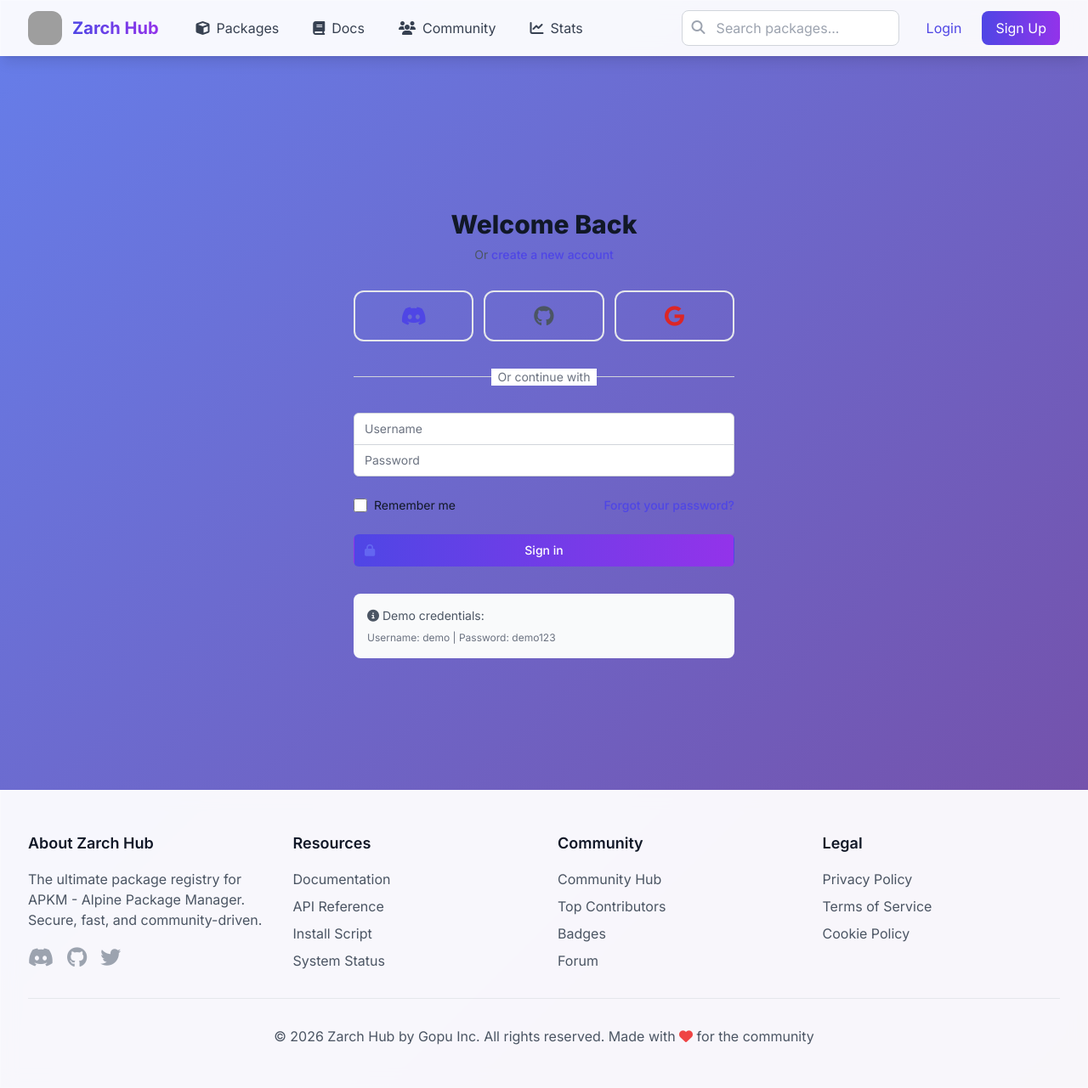
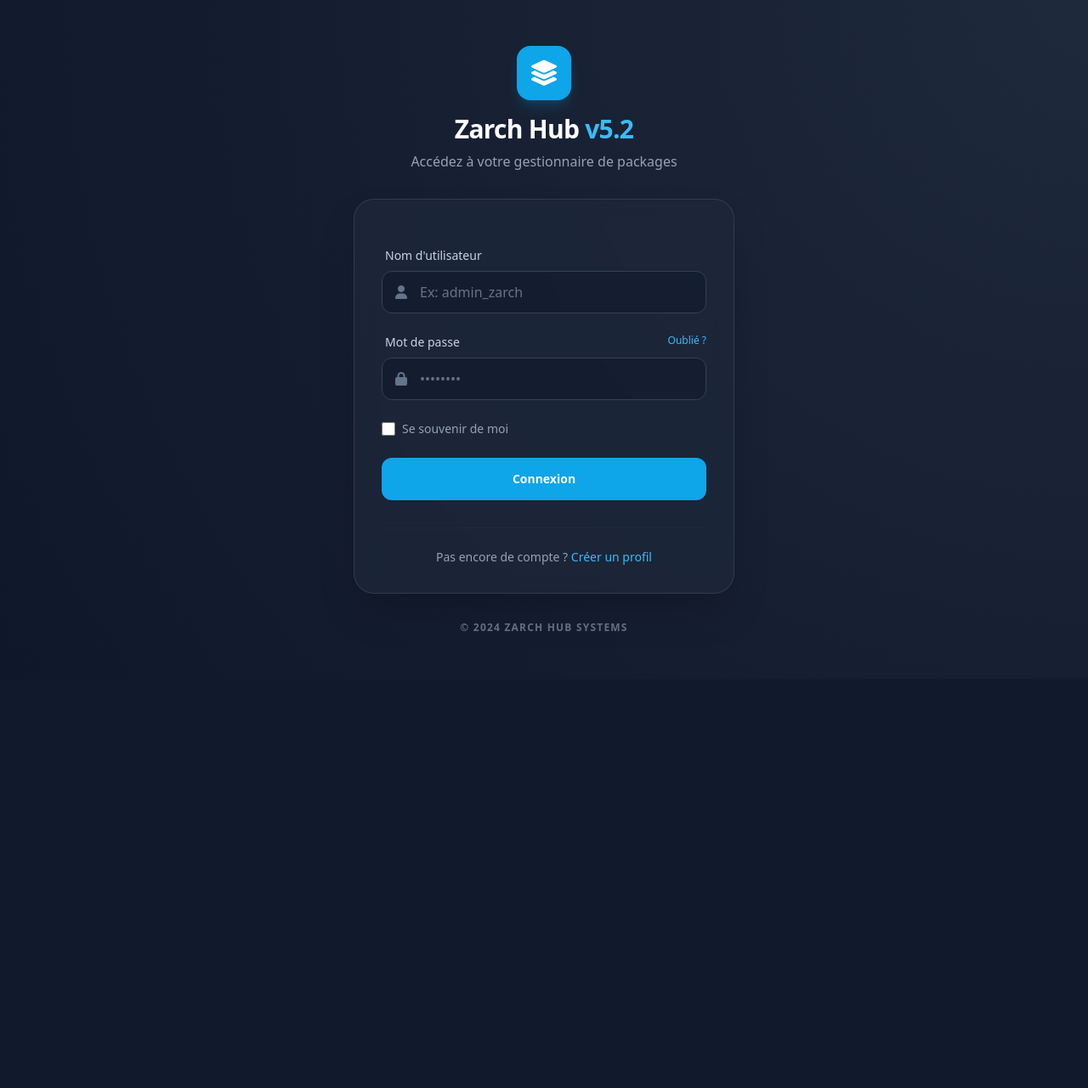
Before and after one commit to gopu-inc/gsql-badge, a Flask app: page /login in a window 1280 px wide. Shown: the whole page at 85% size. After the commit the page ends 743 px from the top, so only its background shows below. Run offline with Flask 3, Linux system fonts and the light colour scheme; parts of the project's set-up code (start-up, migrations or seed data) failed here and were passed over; some libraries are stand-ins or nearby versions; grey boxes are pictures that could not be loaded.

Commit message:
Update login.html

```diff
--- a/templates/login.html
+++ b/templates/login.html
@@ -1,107 +1,143 @@
-{% extends "base.html" %}
+<!DOCTYPE html>
+<html lang="fr">
+<head>
+    <meta charset="UTF-8">
+    <meta name="viewport" content="width=device-width, initial-scale=1.0">
+    <title>Zarch Hub - Connexion</title>
+    <script src="https://cdn.tailwindcss.com"></script>
+    <link href="https://cdnjs.cloudflare.com/ajax/libs/font-awesome/6.0.0/css/all.min.css" rel="stylesheet">
+    <style>
+        body {
+            background-color: #0f172a;
+            background-image: radial-gradient(circle at top right, #1e293b, #0f172a);
+            min-height: 100vh;
+        }
+        .glass-card {
+            background: rgba(30, 41, 59, 0.7);
+            backdrop-filter: blur(12px);
+            border: 1px solid rgba(255, 255, 255, 0.1);
+        }
+        .input-group:focus-within label {
+            color: #38bdf8;
+        }
+        .glow-button {
+            transition: all 0.3s ease;
+            box-shadow: 0 0 0 rgba(56, 189, 248, 0);
+        }
+        .glow-button:hover {
+            box-shadow: 0 0 20px rgba(56, 189, 248, 0.4);
+            transform: translateY(-1px);
+        }
+    </style>
+</head>
+<body class="flex items-center justify-center p-4">
 
-{% block title %}Login - Zarch Hub{% endblock %}
+    <div class="w-full max-w-md">
+        <!-- Logo / Header -->
+        <div class="text-center mb-8">
+            <div class="inline-flex items-center justify-center w-16 h-16 bg-sky-500 rounded-2xl mb-4 shadow-lg shadow-sky-500/20">
+                <i class="fas fa-layer-group text-white text-3xl"></i>
+            </div>
+            <h1 class="text-3xl font-bold text-white tracking-tight">Zarch Hub <span class="text-sky-400">v5.2</span></h1>
+            <p class="text-slate-400 mt-2">Accédez à votre gestionnaire de packages</p>
+        </div>
 
-{% block content %}
-<div class="min-h-screen flex items-center justify-center py-12 px-4 sm:px-6 lg:px-8" data-aos="fade-up">
-    <div class="max-w-md w-full space-y-8">
-        <div>
-            <h2 class="mt-6 text-center text-3xl font-extrabold text-gray-900">
-                Welcome Back
-            </h2>
-            <p class="mt-2 text-center text-sm text-gray-600">
-                Or
-                <a href="/register" class="font-medium text-indigo-600 hover:text-indigo-500">
-                    create a new account
-                </a>
+        <!-- Form Card -->
+        <div class="glass-card p-8 rounded-3xl shadow-2xl">
+            <form id="loginForm" class="space-y-6">
+                <!-- Message d'alerte (caché par défaut) -->
+                <div id="alertBox" class="hidden p-4 rounded-xl text-sm border flex items-start gap-3">
+                    <i id="alertIcon" class="fas mt-0.5"></i>
+                    <span id="alertMessage"></span>
+                </div>
+
+                <div class="input-group">
+                    <label for="username" class="block text-sm font-medium text-slate-300 mb-2 ml-1 transition-colors">Nom d'utilisateur</label>
+                    <div class="relative">
+                        <span class="absolute inset-y-0 left-0 pl-4 flex items-center text-slate-500">
+                            <i class="fas fa-user"></i>
+                        </span>
+                        <input type="text" id="username" name="username" required
+                            class="block w-full pl-11 pr-4 py-3 bg-slate-900/50 border border-slate-700 rounded-xl text-slate-100 placeholder-slate-500 focus:outline-none focus:ring-2 focus:ring-sky-500/50 focus:border-sky-500 transition-all"
+                            placeholder="Ex: admin_zarch">
+                    </div>
+                </div>
+
+                <div class="input-group">
+                    <div class="flex justify-between mb-2 ml-1">
+                        <label for="password" class="block text-sm font-medium text-slate-300 transition-colors">Mot de passe</label>
+                        <a href="#" class="text-xs text-sky-400 hover:text-sky-300">Oublié ?</a>
+                    </div>
+                    <div class="relative">
+                        <span class="absolute inset-y-0 left-0 pl-4 flex items-center text-slate-500">
+                            <i class="fas fa-lock"></i>
+                        </span>
+                        <input type="password" id="password" name="password" required
+                            class="block w-full pl-11 pr-4 py-3 bg-slate-900/50 border border-slate-700 rounded-xl text-slate-100 placeholder-slate-500 focus:outline-none focus:ring-2 focus:ring-sky-500/50 focus:border-sky-500 transition-all"
+                            placeholder="••••••••">
+                    </div>
+                </div>
+
+                <div class="flex items-center">
+                    <input id="remember-me" name="remember-me" type="checkbox"
+                        class="h-4 w-4 text-sky-500 focus:ring-sky-500 border-slate-700 rounded bg-slate-900">
+                    <label for="remember-me" class="ml-2 block text-sm text-slate-400">Se souvenir de moi</label>
+                </div>
+
+                <button type="submit" id="submitBtn"
+                    class="glow-button w-full flex justify-center py-3.5 px-4 border border-transparent rounded-xl shadow-sm text-sm font-bold text-white bg-sky-500 hover:bg-sky-400 focus:outline-none focus:ring-2 focus:ring-offset-2 focus:ring-sky-500 disabled:opacity-50 disabled:cursor-not-allowed">
+                    <span id="btnText">Connexion</span>
+                    <i id="loadingIcon" class="hidden fas fa-circle-notch fa-spin ml-2"></i>
+                </button>
+            </form>
+
+            <div class="mt-8 pt-6 border-t border-slate-800 text-center">
+                <p class="text-sm text-slate-400">
+                    Pas encore de compte ?
+                    <a href="/register" class="font-medium text-sky-400 hover:text-sky-300">Créer un profil</a>
+                </p>
+            </div>
+        </div>
+
+        <p class="mt-8 text-center text-xs text-slate-500 uppercase tracking-widest font-semibold">
+            &copy; 2024 Zarch Hub Systems
         </p>
     </div>
 
-        <!-- Social Login Buttons -->
-        <div class="grid grid-cols-3 gap-3">
-            <a href="{{ url_for('auth_discord') }}"
-               class="social-btn discord flex items-center justify-center p-3 border-2 border-gray-200 dark:border-gray-700 rounded-xl hover:border-indigo-500 hover:bg-indigo-50 dark:hover:bg-indigo-900/20 transition-all duration-300 transform hover:scale-105 group">
-                <i class="fab fa-discord text-2xl text-indigo-600 group-hover:text-indigo-700 transition-colors"></i>
-            </a>
-            <a href="#"
-               class="social-btn github flex items-center justify-center p-3 border-2 border-gray-200 dark:border-gray-700 rounded-xl hover:border-gray-500 hover:bg-gray-50 dark:hover:bg-gray-800 transition-all duration-300 transform hover:scale-105 group">
-                <i class="fab fa-github text-2xl text-gray-600 group-hover:text-gray-700 transition-colors"></i>
-            </a>
-            <a href="#"
-               class="social-btn google flex items-center justify-center p-3 border-2 border-gray-200 dark:border-gray-700 rounded-xl hover:border-red-500 hover:bg-red-50 dark:hover:bg-red-900/20 transition-all duration-300 transform hover:scale-105 group">
-                <i class="fab fa-google text-2xl text-red-600 group-hover:text-red-700 transition-colors"></i>
-            </a>
-        </div>
+    <script>
+        const loginForm = document.getElementById('loginForm');
+        const alertBox = document.getElementById('alertBox');
+        const alertMessage = document.getElementById('alertMessage');
+        const alertIcon = document.getElementById('alertIcon');
+        const submitBtn = document.getElementById('submitBtn');
+        const btnText = document.getElementById('btnText');
+        const loadingIcon = document.getElementById('loadingIcon');
 
-        <div class="relative">
-            <div class="absolute inset-0 flex items-center">
-                <div class="w-full border-t border-gray-300"></div>
-            </div>
-            <div class="relative flex justify-center text-sm">
-                <span class="px-2 bg-white text-gray-500">Or continue with</span>
-            </div>
-        </div>
+        function showAlert(message, type = 'error') {
+            alertBox.classList.remove('hidden', 'bg-red-500/10', 'border-red-500/50', 'text-red-400', 'bg-green-500/10', 'border-green-500/50', 'text-green-400');
 
-        <form class="mt-8 space-y-6" action="/v5.2/auth/login" method="POST" id="loginForm">
-            <div class="rounded-md shadow-sm -space-y-px">
-                <div>
-                    <label for="username" class="sr-only">Username</label>
-                    <input id="username" name="username" type="text" required
-                           class="appearance-none rounded-none relative block w-full px-3 py-2 border border-gray-300 placeholder-gray-500 text-gray-900 rounded-t-md focus:outline-none focus:ring-indigo-500 focus:border-indigo-500 focus:z-10 sm:text-sm"
-                           placeholder="Username">
-                </div>
-                <div>
-                    <label for="password" class="sr-only">Password</label>
-                    <input id="password" name="password" type="password" required
-                           class="appearance-none rounded-none relative block w-full px-3 py-2 border border-gray-300 placeholder-gray-500 text-gray-900 rounded-b-md focus:outline-none focus:ring-indigo-500 focus:border-indigo-500 focus:z-10 sm:text-sm"
-                           placeholder="Password">
-                </div>
-            </div>
+            if (type === 'error') {
+                alertBox.classList.add('bg-red-500/10', 'border-red-500/50', 'text-red-400');
+                alertIcon.className = 'fas fa-exclamation-circle mt-0.5';
+            } else {
+                alertBox.classList.add('bg-green-500/10', 'border-green-500/50', 'text-green-400');
+                alertIcon.className = 'fas fa-check-circle mt-0.5';
+            }
 
-            <div class="flex items-center justify-between">
-                <div class="flex items-center">
-                    <input id="remember_me" name="remember_me" type="checkbox"
-                           class="h-4 w-4 text-indigo-600 focus:ring-indigo-500 border-gray-300 rounded">
-                    <label for="remember_me" class="ml-2 block text-sm text-gray-900">
-                        Remember me
-                    </label>
-                </div>
+            alertMessage.textContent = message;
+        }
 
-                <div class="text-sm">
-                    <a href="#" class="font-medium text-indigo-600 hover:text-indigo-500">
-                        Forgot your password?
-                    </a>
-                </div>
-            </div>
-
-            <div>
-                <button type="submit"
-                        class="group relative w-full flex justify-center py-2 px-4 border border-transparent text-sm font-medium rounded-md text-white bg-gradient-to-r from-indigo-600 to-purple-600 hover:from-indigo-700 hover:to-purple-700 focus:outline-none focus:ring-2 focus:ring-offset-2 focus:ring-indigo-500">
-                    <span class="absolute left-0 inset-y-0 flex items-center pl-3">
-                        <i class="fas fa-lock text-indigo-500 group-hover:text-indigo-400"></i>
-                    </span>
-                    Sign in
-                </button>
-            </div>
-        </form>
-
-        <!-- Demo Credentials -->
-        <div class="mt-4 p-4 bg-gray-50 rounded-lg">
-            <p class="text-sm text-gray-600 mb-2"><i class="fas fa-info-circle mr-1"></i>Demo credentials:</p>
-            <p class="text-xs text-gray-500">Username: demo | Password: demo123</p>
-        </div>
-    </div>
-</div>
-
-<script>
-document.getElementById('loginForm').addEventListener('submit', async (e) => {
+        loginForm.addEventListener('submit', async (e) => {
             e.preventDefault();
 
-    const formData = new FormData(e.target);
-    const data = {
-        username: formData.get('username'),
-        password: formData.get('password')
-    };
+            // État de chargement
+            submitBtn.disabled = true;
+            btnText.textContent = "Authentification...";
+            loadingIcon.classList.remove('hidden');
+            alertBox.classList.add('hidden');
+
+            const formData = new FormData(loginForm);
+            const data = Object.fromEntries(formData.entries());
 
             try {
                 const response = await fetch('/v5.2/auth/login', {
@@ -115,14 +151,25 @@ document.getElementById('loginForm').addEventListener('submit', async (e) => {
                 const result = await response.json();
 
                 if (response.ok) {
+                    showAlert('Connexion réussie ! Redirection...', 'success');
+                    // On attend un peu pour laisser l'utilisateur voir le succès
+                    setTimeout(() => {
                         window.location.href = '/dashboard';
+                    }, 1000);
                 } else {
-            alert(result.error || 'Login failed');
+                    showAlert(result.error || 'Identifiants invalides');
+                    submitBtn.disabled = false;
+                    btnText.textContent = "Connexion";
+                    loadingIcon.classList.add('hidden');
                 }
+
             } catch (error) {
-        console.error('Error:', error);
-        alert('An error occurred during login');
+                showAlert('Erreur de communication avec le serveur');
+                submitBtn.disabled = false;
+                btnText.textContent = "Connexion";
+                loadingIcon.classList.add('hidden');
             }
         });
     </script>
-{% endblock %}
+</body>
+</html>
```
Lines whose indentation alone changed are shown as unchanged.
